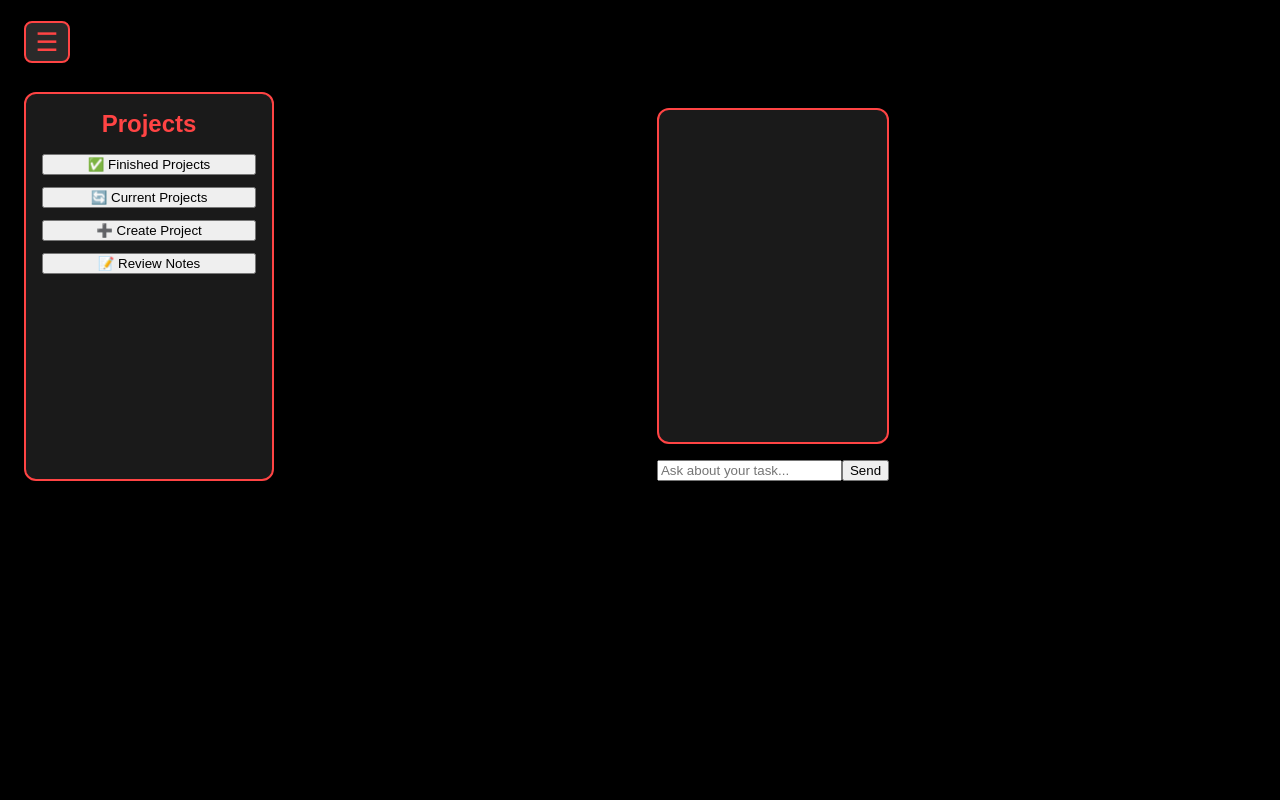
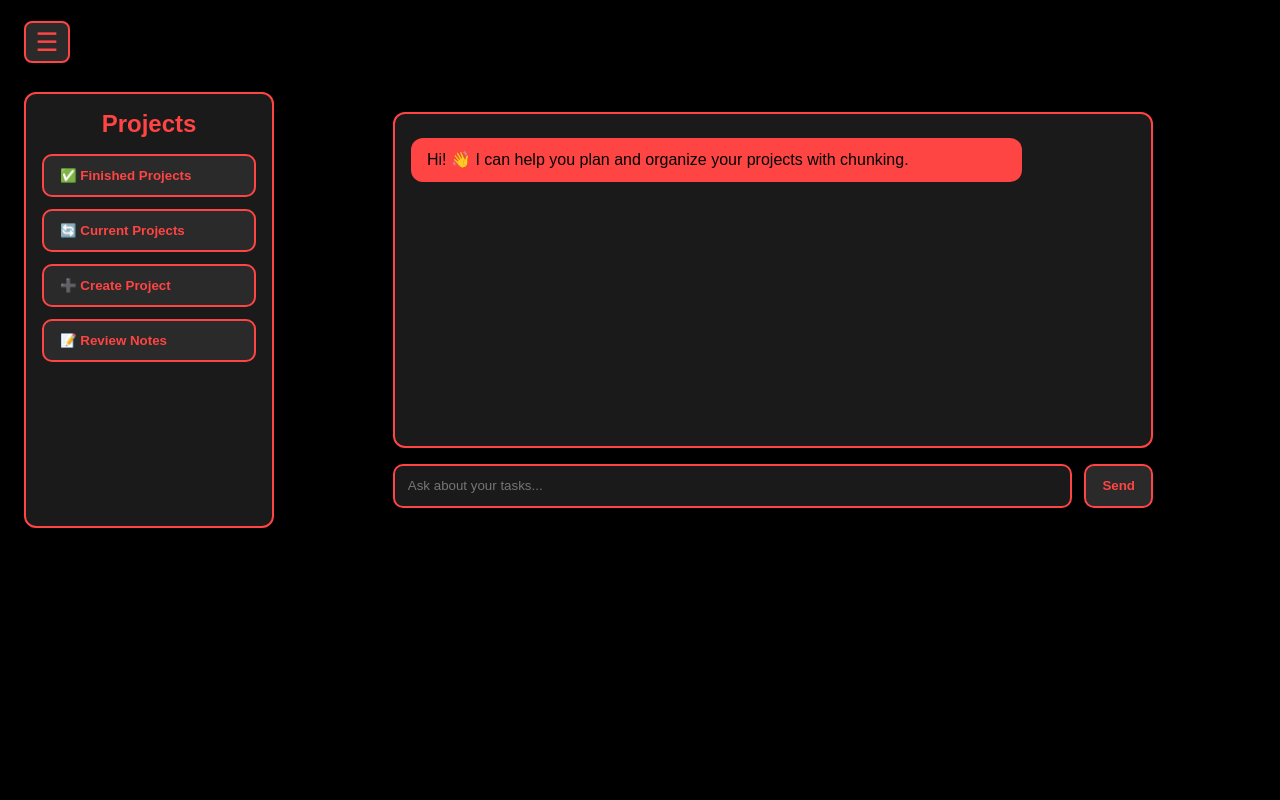
Before and after one commit to RedScall599/chunking, a React (Vite) app: page /tasks in a window 1280 px wide. Shown: the top 800 px of the page. Built offline with nearby package versions, Linux system fonts and the light colour scheme.

Commit message:
Task.jsx

```diff
--- a/src/App.jsx
+++ b/src/App.jsx
@@ -27,7 +27,7 @@ export default function App() {
       </Routes>
     </Router>
 
-      <ChatPanel />
+
     </>
   )
 }
--- a/src/componets/ChatPanel.jsx
+++ b/src/componets/ChatPanel.jsx
@@ -20,15 +20,20 @@ export function ChatPanel({ context }) {
         context,
       });
 
+      const aiText = result.choices && result.choices[0] && result.choices[0].message && result.choices[0].message.content
+        ? result.choices[0].message.content.trim()
+        : "Hmm, I’m not sure how to answer that.";
       setMessages((prev) => [
         ...prev,
-        { role: "assistant", content: result.reply },
+        { role: "assistant", content: aiText },
       ]);
     } catch (error) {
       console.error(error);
     }
 
-    event.currentTarget.reset();
+    if (event.currentTarget && typeof event.currentTarget.reset === 'function') {
+      event.currentTarget.reset();
+    }
   }
 
   return (
--- a/src/componets/Learnmore.jsx
+++ b/src/componets/Learnmore.jsx
@@ -14,8 +14,8 @@ export default function LearnMore() {
   const [loading, setLoading] = useState(false)
 
   async function handleSend (e) {
-    if (!input.trim()) return
-    console.log("Sending message:", e)
+  if (!input.trim()) return
+  console.log("Sending message:", input)
     const userMsg = { sender: "user", text: input }
     setMessages(prev => [...prev, userMsg])
     setInput("")
@@ -25,9 +25,9 @@ export default function LearnMore() {
       const response = await fetch("https://api.openai.com/v1/chat/completions", {
         method: "POST",
         headers: {
-        "Content-Type": "application/json",
-        Authorization: `Bearer ${import.meta.env.VITE_OPENAI_API_KEY}`,
-      },
+          "Content-Type": "application/json",
+          Authorization: `Bearer ${import.meta.env.VITE_OPENAI_API_KEY}`,
+        },
         body: JSON.stringify({
           model: "gpt-4o-mini",
           messages: [
@@ -35,11 +35,14 @@ export default function LearnMore() {
             { role: "user", content: input }
           ]
         })
-      })
+      });
 
-      const data = await response.json()
-      const aiMsg = { sender: "ai", text: data.reply || "Hmm, I’m not sure how to answer that." }
-      setMessages(prev => [...prev, aiMsg])
+      const data = await response.json();
+      const aiText = data.choices && data.choices[0] && data.choices[0].message && data.choices[0].message.content
+        ? data.choices[0].message.content.trim()
+        : "Hmm, I’m not sure how to answer that.";
+      const aiMsg = { sender: "ai", text: aiText };
+      setMessages(prev => [...prev, aiMsg]);
     } catch (err) {
       console.error(err)
       setMessages(prev => [...prev, { sender: "ai", text: "⚠️ Error: Unable to reach AI server." }])
--- a/src/componets/Tasks.jsx
+++ b/src/componets/Tasks.jsx
@@ -1,15 +1,54 @@
-import { useNavigate } from "react-router-dom";
-import { useState } from "react";
-import { ChatPanel } from "./ChatPanel";
-import "../style/Tasks.css";
+import { useState } from "react"
+import { useNavigate } from "react-router-dom"
+import "../style/Tasks.css"
 
 export default function Tasks() {
-  const [menuOpen, setMenuOpen] = useState(false);
-  const navigate = useNavigate();
+  const [messages, setMessages] = useState([])
+  const [input, setInput] = useState("")
+  const [menuOpen, setMenuOpen] = useState(false)
+  const [loading, setLoading] = useState(false)
+  const navigate = useNavigate()
+
+  const handleSend = async () => {
+    if (!input.trim()) return
+
+    const newMessage = { sender: "user", text: input }
+    setMessages(prev => [...prev, newMessage])
+    setInput("")
+    setLoading(true)
+
+    try {
+      const response = await fetch("https://api.openai.com/v1/chat/completions", {
+        method: "POST",
+        headers: {
+          "Content-Type": "application/json",
+          Authorization: `Bearer ${import.meta.env.VITE_OPENAI_API_KEY}`,
+        },
+        body: JSON.stringify({
+          model: "gpt-4o-mini",
+          messages: [
+            { role: "system", content: "You are a helpful assistant that explains Chunking clearly." },
+            { role: "user", content: input }
+          ]
+        })
+      });
+
+      const data = await response.json()
+      const aiText = data.choices && data.choices[0] && data.choices[0].message && data.choices[0].message.content
+        ? data.choices[0].message.content.trim()
+        : "Sorry, I couldn’t generate a response right now."
+      setMessages(prev => [...prev, { sender: "ai", text: aiText }])
+    } catch (error) {
+      console.error("AI Error:", error)
+      setMessages(prev => [...prev, { sender: "ai", text: "⚠️ Unable to reach the AI right now." }])
+    } finally {
+      setLoading(false)
+    }
+  }
 
   return (
     <div className="tasks-page">
-      {/* Navbar */}
+      {/* Top Navbar with hamburger */}
       <div className="topbar">
         <button
           className="menu-btn"
@@ -29,24 +68,58 @@ export default function Tasks() {
         )}
       </div>
 
-      {/* Main Layout */}
       <div className="tasks-layout">
         {/* Sidebar */}
         <aside className="sidebar">
           <h2>Projects</h2>
           <div className="sidebar-buttons">
-            <button onClick={() => navigate("/finished-projects")}>✅ Finished Projects</button>
-            <button onClick={() => navigate("/current-projects")}>🔄 Current Projects</button>
-            <button onClick={() => navigate("/create-project")}>➕ Create Project</button>
-            <button onClick={() => navigate("/review-notes")}>📝 Review Notes</button>
+            <button className="sidebar-item" onClick={() => navigate("/finished-projects")}>
+              ✅ Finished Projects
+            </button>
+            <button className="sidebar-item" onClick={() => navigate("/current-projects")}>
+              🔄 Current Projects
+            </button>
+            <button className="sidebar-item" onClick={() => navigate("/create-project")}>
+              ➕ Create Project
+            </button>
+            <button className="sidebar-item" onClick={() => navigate("/review-notes")}>
+              📝 Review Notes
+            </button>
           </div>
         </aside>
 
-        {/* 🧠 ChatPanel replaces old chatbox */}
+        {/* Chat area */}
         <main className="chat-area">
-          <ChatPanel />
+          <div className="chatbox">
+            <div className="chat-messages">
+              {messages.length === 0 && (
+                <div className="chat-message ai">
+                  Hi! 👋 I can help you plan and organize your projects with chunking.
+                </div>
+              )}
+
+              {messages.map((msg, i) => (
+                <div key={i} className={`chat-message ${msg.sender}`}>
+                  {msg.text}
+                </div>
+              ))}
+
+              {loading && <div className="chat-message ai">Typing...</div>}
+            </div>
+
+            <div className="chat-input">
+              <input
+                type="text"
+                placeholder="Ask about your tasks..."
+                value={input}
+                onChange={(e) => setInput(e.target.value)}
+                onKeyDown={(e) => e.key === "Enter" && handleSend()}
+              />
+              <button onClick={handleSend} disabled={loading}>Send</button>
+            </div>
+          </div>
         </main>
       </div>
     </div>
-  );
+  )
 }
--- a/src/hooks/useChatCompletion.js
+++ b/src/hooks/useChatCompletion.js
@@ -3,10 +3,20 @@ import { useMutation } from "@tanstack/react-query";
 export function useChatCompletion() {
   return useMutation({
     mutationFn: async (payload) => {
+      const apiKey = import.meta.env.VITE_OPENAI_API_KEY;
+      if (!apiKey) throw new Error("Missing OpenAI API key");
+      // Only send model and messages to OpenAI API
+      const requestBody = {
+        model: "gpt-4o", // or "gpt-3.5-turbo" if you don't have access to gpt-4o
+        messages: payload.messages,
+      };
       const response = await fetch("https://api.openai.com/v1/chat/completions", {
         method: "POST",
-        headers: { "Content-Type": "application/json" },
-        body: JSON.stringify(payload),
+        headers: {
+          "Content-Type": "application/json",
+          Authorization: `Bearer ${apiKey}`,
+        },
+        body: JSON.stringify(requestBody),
       });
 
       if (!response.ok) {
```
